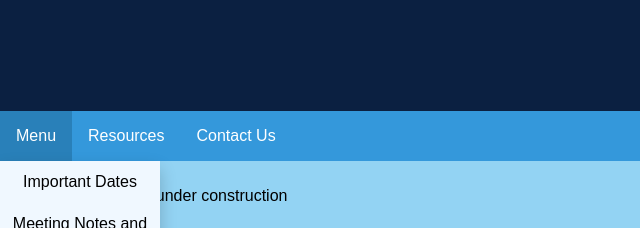
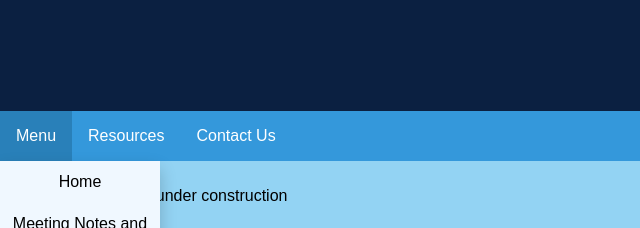
Before and after one commit to UMssquared/dates, a plain HTML site: page index.html in a window 1280 px wide. Both pictures are taken after a click on the button "Menu". Shown: the top 228 px of the page, 0-640 px from the left. Drawn offline with Linux system fonts and the light colour scheme.

Commit message:
Update index.html

```diff
--- a/index.html
+++ b/index.html
@@ -23,7 +23,7 @@
     <div class="dropdown">
 <button onclick="toggleDropdown('myDropdown')" class="dropbtn">Menu</button>
   <div id="myDropdown" class="dropdown-content">
-    <a href="https://umssquared.github.io/Page2/" target="_self">Important Dates</a>
+    <a href="https://umssquared.github.io/umssquared/" target="_self">Home</a>
     <a href="#Page2">Meeting Notes and Time</a>
     <a href="#Page3">Picture Album</a>
     <a href="#Page4">Announcements</a>
```
